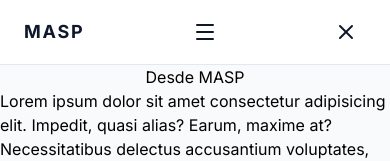
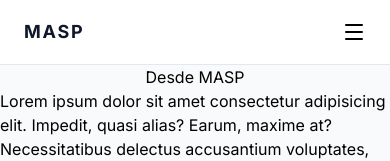
Before and after one commit to Luismy-182/MASP, a React (Vite) app: page / in a window 390 px wide. Shown: the top 161 px of the page. Built offline with nearby package versions, Linux system fonts and the light colour scheme.

Commit message:
trabajando el menu mobil

```diff
--- a/src/components/Header.jsx
+++ b/src/components/Header.jsx
@@ -1,6 +1,23 @@
 import { Link } from 'react-router-dom'
-import {Menu, X} from "lucide-react"
+import { Menu, X } from "lucide-react"
+import { useState } from 'react'
 export default function Header() {
+    const [abierto, setAbierto] = useState(false);
+
+
+    const handleAbierto = () => {
+
+        if (abierto) {
+            setAbierto(false);
+
+        } else {
+            setAbierto(true);
+        }
+
+
+    }
+
+
     return (
         <>
             <header className="w-full bg-white border-b border-slate-200">
@@ -10,34 +27,34 @@
 
                         <nav className="hidden md:flex text-sm font-medium text-slate-600  gap-8 items-center ">
 
-                            <Link  className="hover:text-slate-900 transition-colors duration-200" to="/portafolio">Portafolio</Link>
+                            <Link className="hover:text-slate-900 transition-colors duration-200" to="/portafolio">Portafolio</Link>
 
-                            <Link className="hover:text-slate-900 transition-colors duration-200"  to="/informacion">Sobre Mí</Link>
+                            <Link className="hover:text-slate-900 transition-colors duration-200" to="/informacion">Sobre Mí</Link>
 
-                            <Link className="hover:text-slate-900 transition-colors duration-200"  to="/habilidades">Habilidades</Link>
+                            <Link className="hover:text-slate-900 transition-colors duration-200" to="/habilidades">Habilidades</Link>
 
-                            <Link className="hover:text-slate-900 transition-colors duration-200"  to="/experiencia">Experiencia</Link>
+                            <Link className="hover:text-slate-900 transition-colors duration-200" to="/experiencia">Experiencia</Link>
 
-                            <Link className="hover:text-slate-900 transition-colors duration-200"  to="/contacto">Contacto</Link>
+                            <Link className="hover:text-slate-900 transition-colors duration-200" to="/contacto">Contacto</Link>
 
 
                         </nav>
-                              <button
-                            className='p-2 text-slate-900 md:hidden'
-                            onClick={()=>setOpen(true)}
-                            aria-label='Abrir menu'
 
-                            >
-                                <Menu size={24} />
-                            </button>
-                            <button
-                            className='p-2 text-slate-900 md:hidden'
-                            onClick={()=>setOpen(false)}
-                            aria-label='Cerrar menu'
+                        {abierto ? <X
 
-                            >
-                                <X size={24} />
-                            </button>
+                            className='block md:hidden'
+                            height={24}
+                            values={abierto}
+                        /> : <Menu
+                            values={abierto}
+
+                            height={24}
+                            className='block md:hidden'
+                        />}
+
+
+
+
                     </div>
                 </div>
             </header>
```
